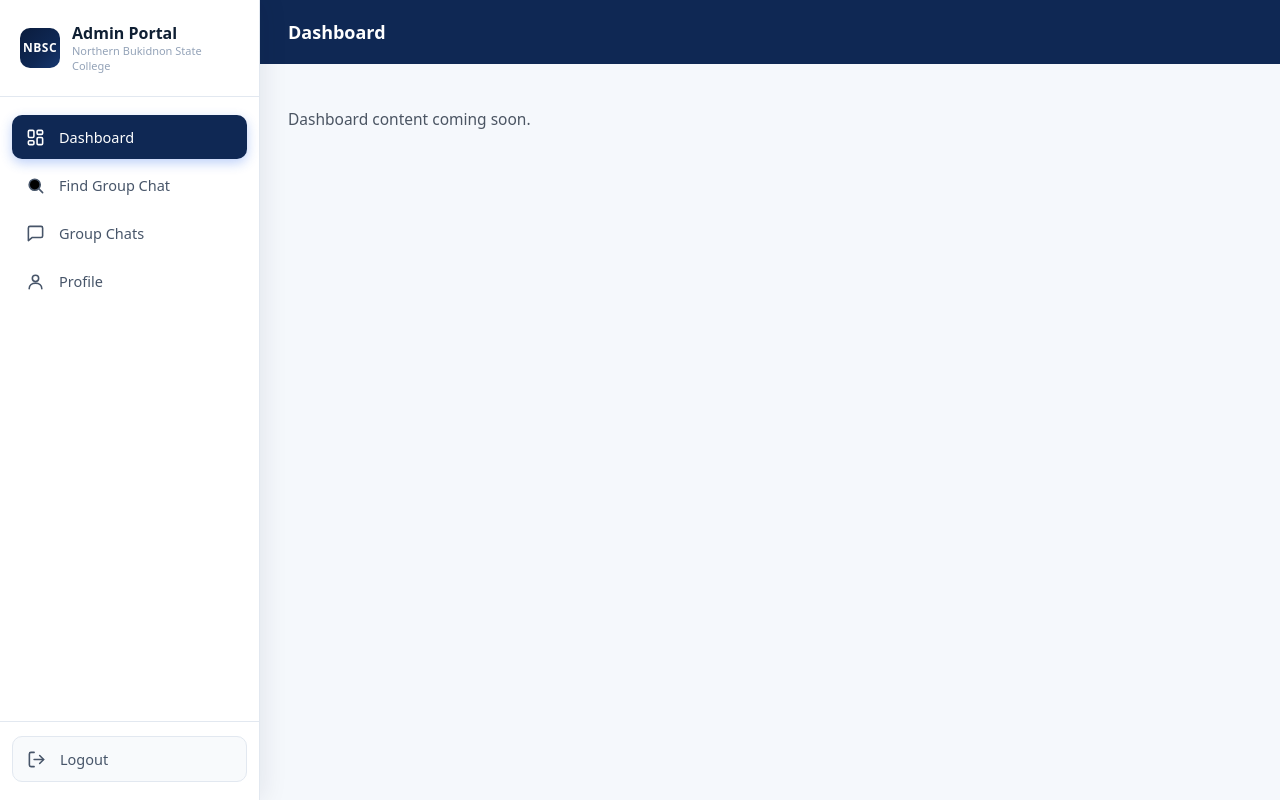
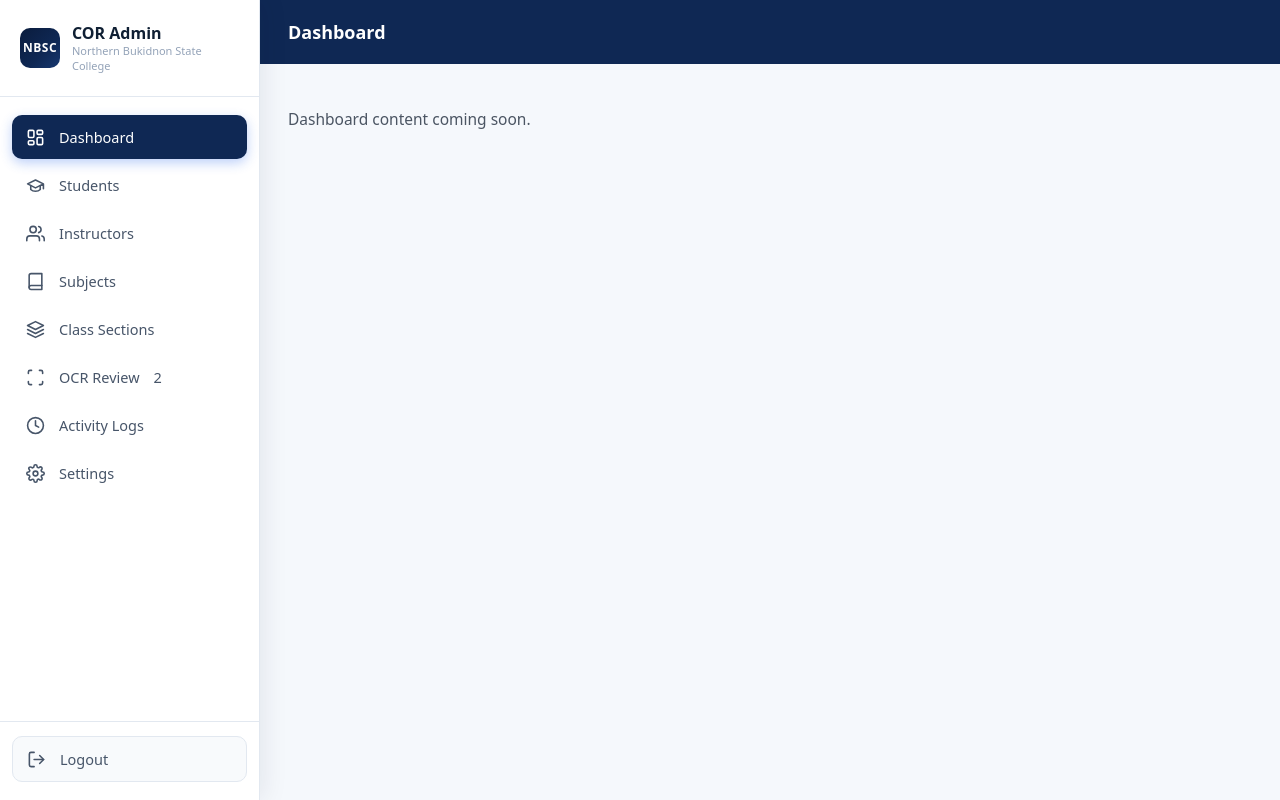
Before and after one commit to NBSC-Innovations/admin-ui, a React (Vite) app: page / in a window 1280 px wide. Built offline with nearby package versions, Linux system fonts and the light colour scheme.

Commit message:
Added new pages with icons on admin UI

```diff
--- a/src/components/Sidebar.jsx
+++ b/src/components/Sidebar.jsx
@@ -12,31 +12,77 @@ function DashboardIcon(props) {
   )
 }
 
-function FindGcIcon(props) {
+function StudentsIcon(props) {
   return (
-    <svg viewBox="0 0 24 24" fi ll="none" stroke="currentColor" strokeWidth="2"
+    <svg viewBox="0 0 24 24" fill="none" stroke="currentColor" strokeWidth="2"
       strokeLinecap="round" strokeLinejoin="round" {...props}>
-      <circle cx="11" cy="11" r="7" />
-      <line x1="21" y1="21" x2="16.65" y2="16.65" />
+      <path d="M22 10v6M2 10l10-5 10 5-10 5-10-5z" />
+      <path d="M6 12v5c3 3 9 3 12 0v-5" />
     </svg>
   )
 }
 
-function GroupChatsIcon(props) {
+function InstructorsIcon(props) {
   return (
     <svg viewBox="0 0 24 24" fill="none" stroke="currentColor" strokeWidth="2"
       strokeLinecap="round" strokeLinejoin="round" {...props}>
-      <path d="M21 15a2 2 0 0 1-2 2H8l-5 4V5a2 2 0 0 1 2-2h14a2 2 0 0 1 2 2z" />
+      <path d="M17 21v-2a4 4 0 0 0-4-4H5a4 4 0 0 0-4 4v2" />
+      <circle cx="9" cy="7" r="4" />
+      <path d="M23 21v-2a4 4 0 0 0-3-3.87" />
+      <path d="M16 3.13a4 4 0 0 1 0 7.75" />
     </svg>
   )
 }
 
-function ProfileIcon(props) {
+function SubjectsIcon(props) {
   return (
     <svg viewBox="0 0 24 24" fill="none" stroke="currentColor" strokeWidth="2"
       strokeLinecap="round" strokeLinejoin="round" {...props}>
-      <circle cx="12" cy="8" r="4" />
-      <path d="M4 21c0-4.418 3.582-7 8-7s8 2.582 8 7" />
+      <path d="M4 19.5A2.5 2.5 0 0 1 6.5 17H20" />
+      <path d="M6.5 2H20v20H6.5A2.5 2.5 0 0 1 4 19.5v-15A2.5 2.5 0 0 1 6.5 2z" />
+    </svg>
+  )
+}
+
+function ClassSectionsIcon(props) {
+  return (
+    <svg viewBox="0 0 24 24" fill="none" stroke="currentColor" strokeWidth="2"
+      strokeLinecap="round" strokeLinejoin="round" {...props}>
+      <polygon points="12 2 2 7 12 12 22 7 12 2" />
+      <polyline points="2 17 12 22 22 17" />
+      <polyline points="2 12 12 17 22 12" />
+    </svg>
+  )
+}
+
+function OcrReviewIcon(props) {
+  return (
+    <svg viewBox="0 0 24 24" fill="none" stroke="currentColor" strokeWidth="2"
+      strokeLinecap="round" strokeLinejoin="round" {...props}>
+      <path d="M3 7V5a2 2 0 0 1 2-2h2" />
+      <path d="M17 3h2a2 2 0 0 1 2 2v2" />
+      <path d="M21 17v2a2 2 0 0 1-2 2h-2" />
+      <path d="M7 21H5a2 2 0 0 1-2-2v-2" />
+    </svg>
+  )
+}
+
+function ActivityLogsIcon(props) {
+  return (
+    <svg viewBox="0 0 24 24" fill="none" stroke="currentColor" strokeWidth="2"
+      strokeLinecap="round" strokeLinejoin="round" {...props}>
+      <circle cx="12" cy="12" r="10" />
+      <polyline points="12 6 12 12 16 14" />
+    </svg>
+  )
+}
+
+function SettingsIcon(props) {
+  return (
+    <svg viewBox="0 0 24 24" fill="none" stroke="currentColor" strokeWidth="2"
+      strokeLinecap="round" strokeLinejoin="round" {...props}>
+      <circle cx="12" cy="12" r="3" />
+      <path d="M19.4 15a1.65 1.65 0 0 0 .33 1.82l.06.06a2 2 0 1 1-2.83 2.83l-.06-.06a1.65 1.65 0 0 0-1.82-.33 1.65 1.65 0 0 0-1 1.51V21a2 2 0 0 1-4 0v-.09A1.65 1.65 0 0 0 9 19.4a1.65 1.65 0 0 0-1.82.33l-.06.06a2 2 0 1 1-2.83-2.83l.06-.06A1.65 1.65 0 0 0 4.6 15a1.65 1.65 0 0 0-1.51-1H3a2 2 0 0 1 0-4h.09A1.65 1.65 0 0 0 4.6 9a1.65 1.65 0 0 0-.33-1.82l-.06-.06a2 2 0 1 1 2.83-2.83l.06.06A1.65 1.65 0 0 0 9 4.6a1.65 1.65 0 0 0 1-1.51V3a2 2 0 0 1 4 0v.09a1.65 1.65 0 0 0 1 1.51 1.65 1.65 0 0 0 1.82-.33l.06-.06a2 2 0 1 1 2.83 2.83l-.06.06A1.65 1.65 0 0 0 19.4 9a1.65 1.65 0 0 0 1.51 1H21a2 2 0 0 1 0 4h-.09a1.65 1.65 0 0 0-1.51 1z" />
     </svg>
   )
 }
@@ -55,9 +101,13 @@ function LogoutIcon(props) {
 // eslint-disable-next-line react-refresh/only-export-components
 export const navItems = [
   { id: 'dashboard', label: 'Dashboard', icon: DashboardIcon },
-  { id: 'find-gc', label: 'Find Group Chat', icon: FindGcIcon },
-  { id: 'group-chats', label: 'Group Chats', icon: GroupChatsIcon },
-  { id: 'profile', label: 'Profile', icon: ProfileIcon },
+  { id: 'students', label: 'Students', icon: StudentsIcon },
+  { id: 'instructors', label: 'Instructors', icon: InstructorsIcon },
+  { id: 'subjects', label: 'Subjects', icon: SubjectsIcon },
+  { id: 'class-sections', label: 'Class Sections', icon: ClassSectionsIcon },
+  { id: 'ocr-review', label: 'OCR Review', icon: OcrReviewIcon, badge: 2 },
+  { id: 'activity-logs', label: 'Activity Logs', icon: ActivityLogsIcon },
+  { id: 'settings', label: 'Settings', icon: SettingsIcon },
 ]
 
 function Sidebar({ activePage, onNavigate, isOpen, onClose, onLogout }) {
@@ -73,13 +123,13 @@ function Sidebar({ activePage, onNavigate, isOpen, onClose, onLogout }) {
         <div className="sidebar__brand">
           <div className="sidebar__logo">NBSC</div>
           <div className="sidebar__brand-text">
-            <span className="sidebar__brand-title">Admin Portal</span>
+            <span className="sidebar__brand-title">COR Admin</span>
             <span className="sidebar__brand-sub">Northern Bukidnon State College</span>
           </div>
         </div>
 
         <nav className="sidebar__nav" aria-label="Main navigation">
-          {navItems.map(({ id, label, icon: Icon }) => (
+          {navItems.map(({ id, label, icon: Icon, badge }) => (
             <button
               key={id}
               type="button"
@@ -89,6 +139,9 @@ function Sidebar({ activePage, onNavigate, isOpen, onClose, onLogout }) {
             >
               <Icon className="sidebar__nav-icon" />
               <span>{label}</span>
+              {badge != null && (
+                <span className="sidebar__nav-badge">{badge}</span>
+              )}
             </button>
           ))}
         </nav>
```
